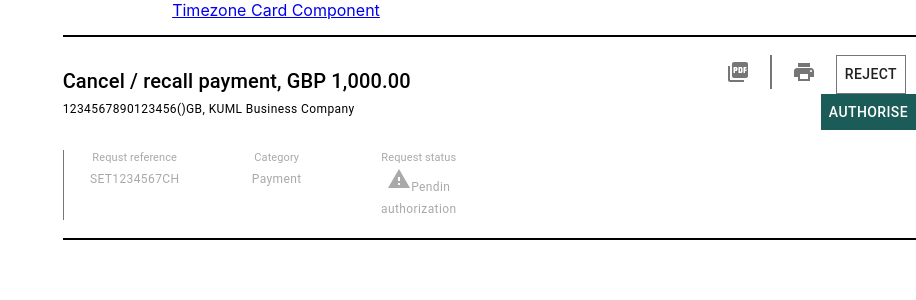
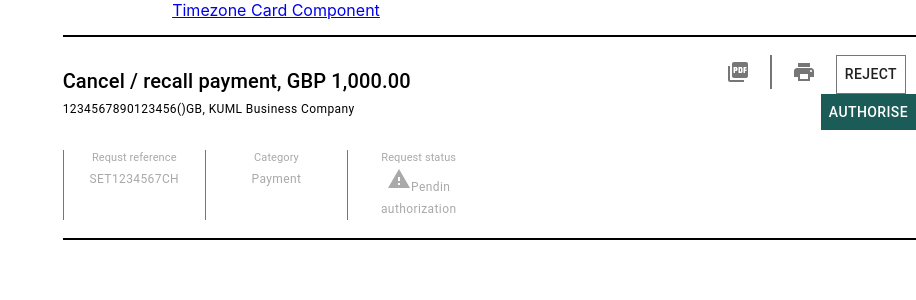
Before and after one commit to srikanthramagiri/timezone, a React (Create React App) app: page /Card in a window 1280 px wide. Shown: the top 300 px of the page, without its empty margins (364-1280 px from the left). Built offline with nearby package versions, Linux system fonts and the light colour scheme.

Commit message:
border added

```diff
--- a/src/components/cardComponent.jsx
+++ b/src/components/cardComponent.jsx
@@ -46,12 +46,16 @@ const useStyles = makeStyles((theme) => ({
     },
     reqHeader: {
         fontSize: '11px'
+
     },
     Requestdiv: {
         color: 'darkgray',
         marginTop:'20px',
+
+
+    },
+    requestCol: {
         borderLeft: '1px solid #767676'
-
     }
 }));
 export default function Card() {
@@ -83,15 +87,15 @@ export default function Card() {
                 <Grid container lg={2} md={2} sm={12}> <Button>Reject</Button></Grid>
                 <Grid container lg={2} md={2} sm={12}><Button>Authorise</Button></Grid> */}
                 <Grid container className={classes.Requestdiv} lg={12} md={12} sm={12}>
-                    <Grid item lg={2} md={12} sm={12}>
+                    <Grid className= {classes.requestCol} item lg={2} md={12} sm={12}>
                         <Typography className={classes.reqHeader}>Requst reference</Typography>
                         <Typography variant="caption">SET1234567CH</Typography>
                     </Grid>
-                    <Grid item lg={2} md={12} sm={12}>
+                    <Grid className= {classes.requestCol} item lg={2} md={12} sm={12}>
                         <Typography  className={classes.reqHeader}>Category</Typography>
                         <Typography variant="caption">Payment</Typography>
                     </Grid>
-                    <Grid item lg={2} md={12} sm={12}>
+                    <Grid className= {classes.requestCol} item lg={2} md={12} sm={12}>
                         <Typography  className={classes.reqHeader}>Request status</Typography>
 
                         <Typography variant="caption"><WarningIcon />Pendin authorization</Typography>
```
